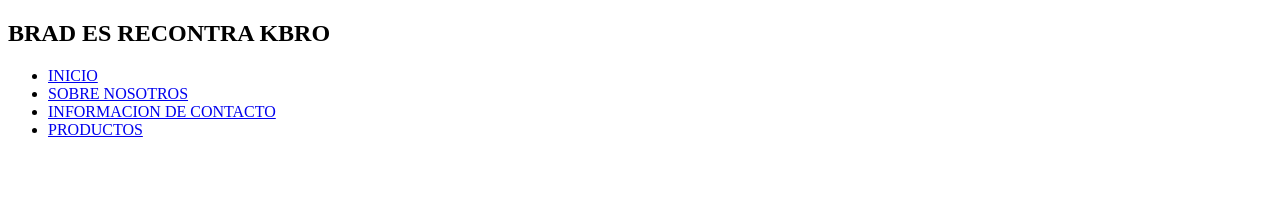
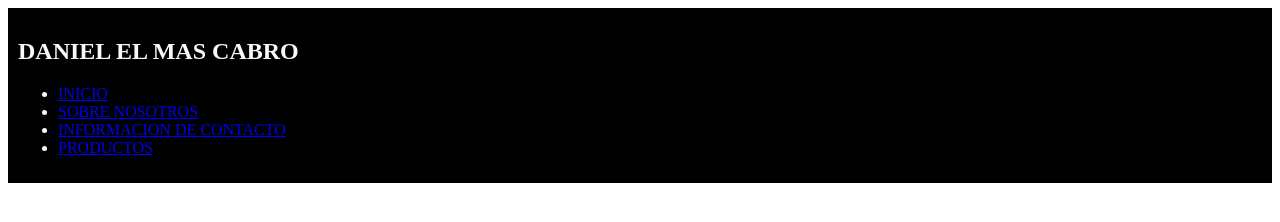
Before and after one commit to mebradjobs/repositorio1, a plain HTML site: page index.html in a window 1280 px wide. Drawn offline with Linux system fonts and the light colour scheme.

Commit message:
la perra de daniel 2

```diff
--- a/index.html
+++ b/index.html
@@ -6,12 +6,22 @@
     <meta name="viewport" content="width=device-width, initial-scale=1.0">
     <link rel="stylesheet" href="styles.css">
     <title>Document</title>
+    <style>
+        nav {
+            background-color: rgb(0, 0, 0);
+
+            color: rgb(248, 248, 248);
+
+            padding: 10px;
+
+        }
+    </style>
 </head>
 
 <body>
     <header>
         <nav>
-            <H1>BRAD ES RECONTRA KBRO</H1>
+            <H1>DANIEL EL MAS CABRO </H1>
             <ul>
                 <li><a href="#">INICIO</a></li>
                 <li><a href="#">SOBRE NOSOTROS</a></li>
@@ -20,6 +30,7 @@
             </ul>
         </nav>
     </header>
+    <script src="js.js"></script>
 </body>
 
 </html>
```
